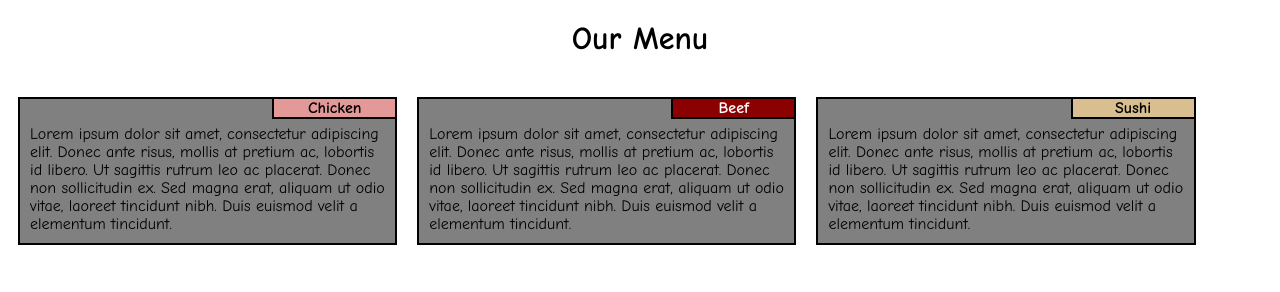
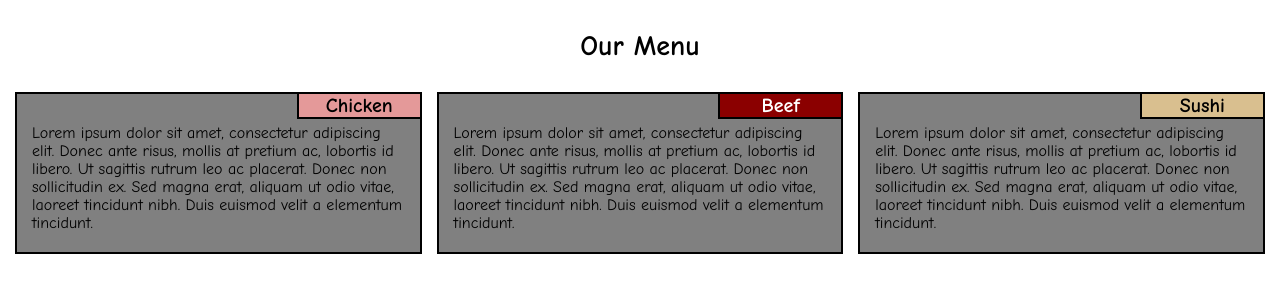
Before and after one commit to ThaddeusAraujo/coursera-test, a plain HTML site: page site/module2-solution/index.html in a window 1280 px wide. Drawn offline with Linux system fonts and the light colour scheme.

Commit message:
newsite3

```diff
--- a/site/module2-solution/css/style.css
+++ b/site/module2-solution/css/style.css
@@ -1,28 +1,31 @@
 
-* {
+*, body {
 	box-sizing: border-box;
-	margin-block-start: 10;
-  margin-block-end: 0;
+	margin: 0;
   font-family: "Comic Sans MS",  sans-serif;
+  font-size: 16px;
 }
 
 
 h1 {
-	margin: 20px 10px 30px 10px;
+	margin: 30px;
+	font-size: 175%;
 	text-align: center;
 }
 
-
 p {
-	padding: 10px;
+	margin-block-start: 15px;
+  margin-block-end: 5px;
+	padding: 15px;
+	width: 100%;
 }
 
 
 .box {
 	background-color: grey;
 	border: 2px black solid;
-	width: 30%;
-	margin: 10px;
+	margin-left: 15px;
+	margin-bottom: 15px;
 	float: left;
 }
 
@@ -30,6 +33,7 @@ p {
 .caixinha {
 	text-align: center;
 	font-weight: bold;
+	font-size: 125%;
 	width: 125px;
 	border: 2px black solid;
 	float: right;
@@ -55,12 +59,44 @@ p {
 
 
 
-.b1{
 
+/*** large ***/
+@media (min-width: 992px){
+
+.b1,.b2,.b3 {
+
+width:calc(33.33% - 20px);
+overflow: hidden;
+
+        }
 }
-.b2{
 
+
+/*** medium ***/
+@media (min-width: 768px) and (max-width: 991px) {
+
+.b1,.b2 {
+
+width:calc(50% - 25px);
+overflow: hidden;
+
+        }
+.b3 {
+
+	width: calc(100% - 35px);
+
+    }
 }
-.b3{
 
+
+/*** small ***/
+
+@media (max-width: 767px){
+
+.b1,.b2,.b3 {
+
+width: calc(100% - 20px);
+overflow: hidden;
+
+            }
 }
--- a/site/module2-solution/index.html
+++ b/site/module2-solution/index.html
@@ -2,6 +2,7 @@
 <html>
 <head>
 	<meta charset="utf-8">
+	<meta name="viewport" content="width=device-width, initial-scale=1">
 	<title>Assignment Solution for Module 2</title>
 	<link rel="stylesheet" href="css/style.css" >
 </head>
@@ -9,22 +10,26 @@
 
 <body>
 
-<h1 id="title">Our Menu</h1>
+<h1>Our Menu</h1>
 
-<section class="box b1">
+
+
+<section id="row">
+<div class="box b1">
 <div class="caixinha chicken">Chicken</div>
 <p>Lorem ipsum dolor sit amet, consectetur adipiscing elit. Donec ante risus, mollis at pretium ac, lobortis id libero. Ut sagittis rutrum leo ac placerat. Donec non sollicitudin ex. Sed magna erat, aliquam ut odio vitae, laoreet tincidunt nibh. Duis euismod velit a elementum tincidunt.</p>
-</section>
+</div>
 
-<section class="box b2">
+<div class="box b2">
 <div class="caixinha beef">Beef</div>
 <p>Lorem ipsum dolor sit amet, consectetur adipiscing elit. Donec ante risus, mollis at pretium ac, lobortis id libero. Ut sagittis rutrum leo ac placerat. Donec non sollicitudin ex. Sed magna erat, aliquam ut odio vitae, laoreet tincidunt nibh. Duis euismod velit a elementum tincidunt.</p>
-</section>
+</div>
 
-<section class="box b3">
+<div class="box b3">
 <div class="caixinha sushi">Sushi</div>
 <p>Lorem ipsum dolor sit amet, consectetur adipiscing elit. Donec ante risus, mollis at pretium ac, lobortis id libero. Ut sagittis rutrum leo ac placerat. Donec non sollicitudin ex. Sed magna erat, aliquam ut odio vitae, laoreet tincidunt nibh. Duis euismod velit a elementum tincidunt.</p>
-</section>
+</div>
+<section>
 
 
 </body>
```
